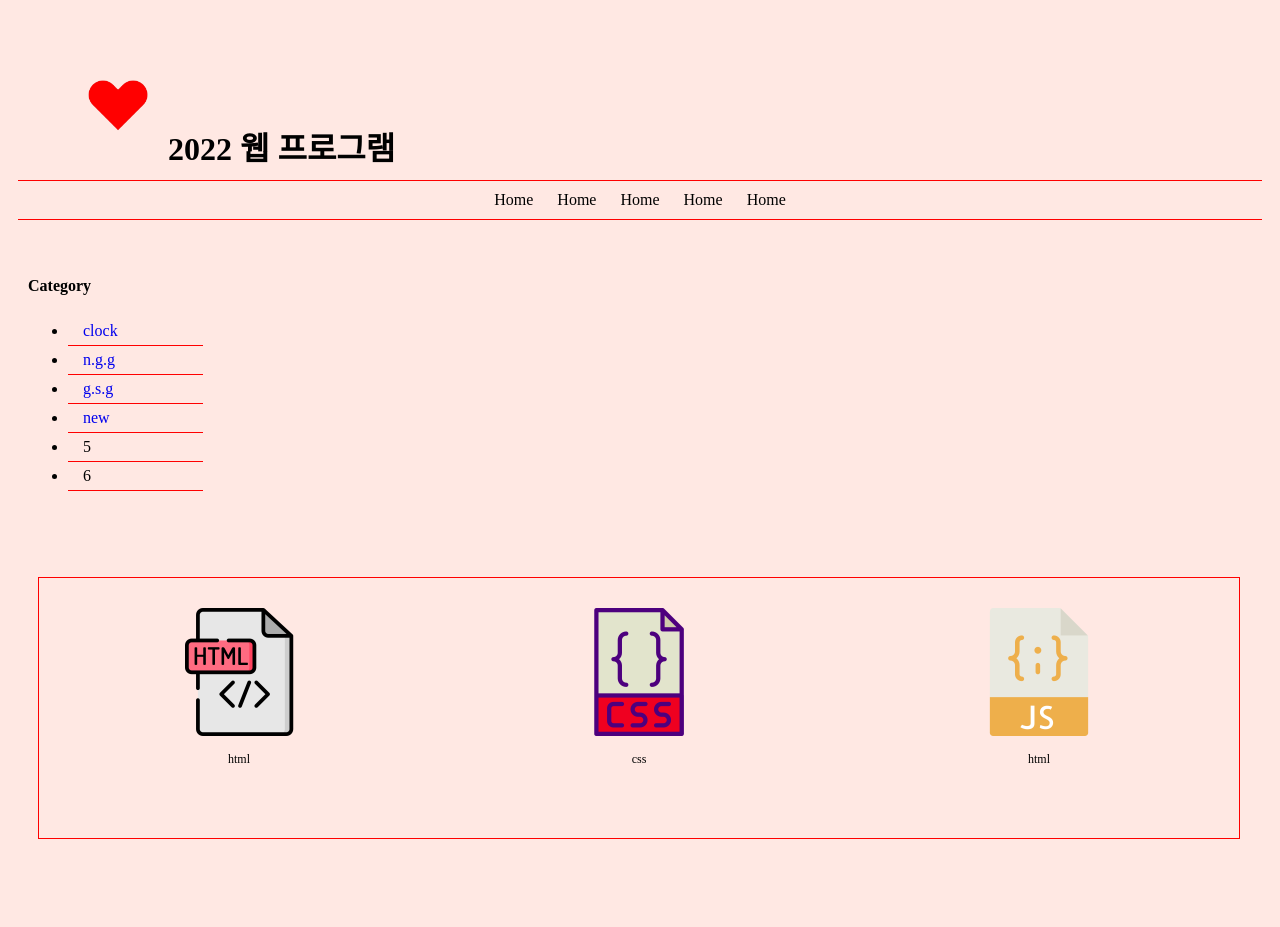
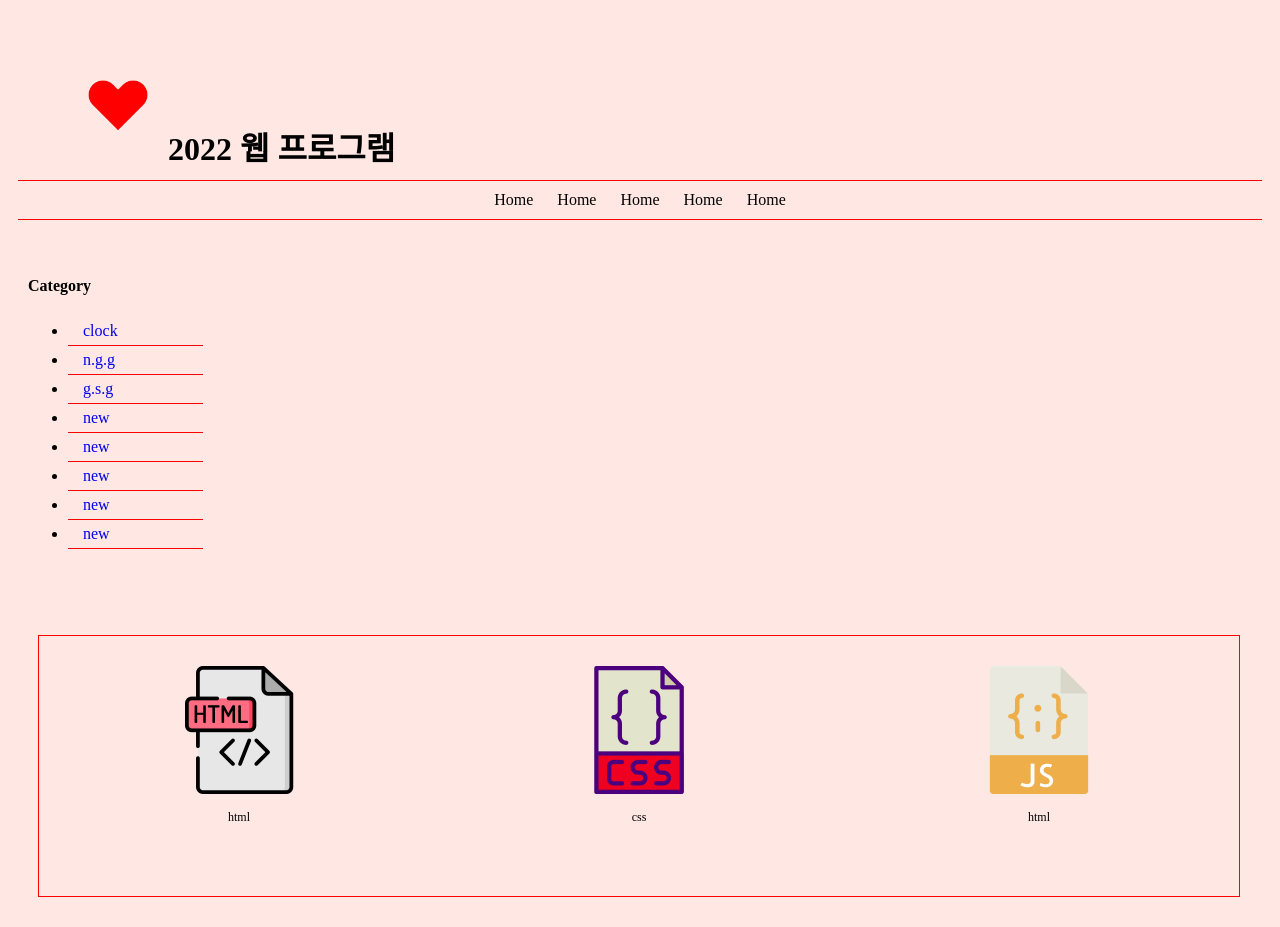
Before and after one commit to 6owu9/dongari2, a plain HTML site: page index.html in a window 1280 px wide. Before the commit the page ends 869 px from the top, so only its background shows below. Drawn offline with Linux system fonts and the light colour scheme.

Commit message:
Update index.html

```diff
--- a/index.html
+++ b/index.html
@@ -29,8 +29,11 @@
         <li> <a target="_blank" href="number guessing game.html">n.g.g</a></li>
         <li><a target="_blank" href="g.s.g.html">g.s.g</a></li>
         <li> <a target="_blank" href="new.html">new</a></li>
-        <li>5</li>
-        <li>6</li>
+        <li> <a target="_blank" href="aing.html">new</a></li>
+        <li> <a target="_blank" href="earth.html">new</a></li>
+        <li> <a target="_blank" href="oops.html">new</a></li>
+        <li> <a target="_blank" href="magic.html">new</a></li>
+
       </ul>
     </aside>
 
```
